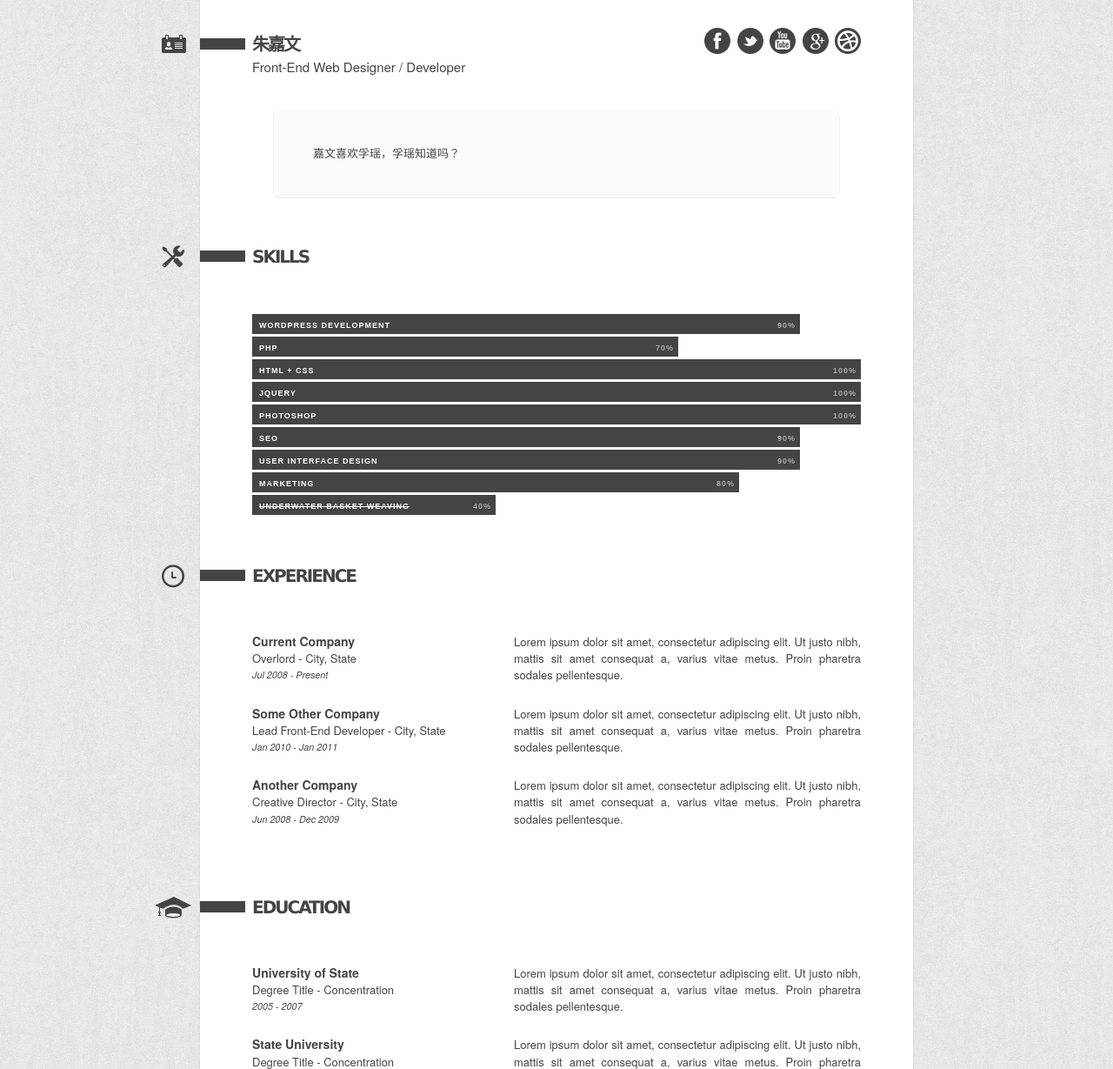
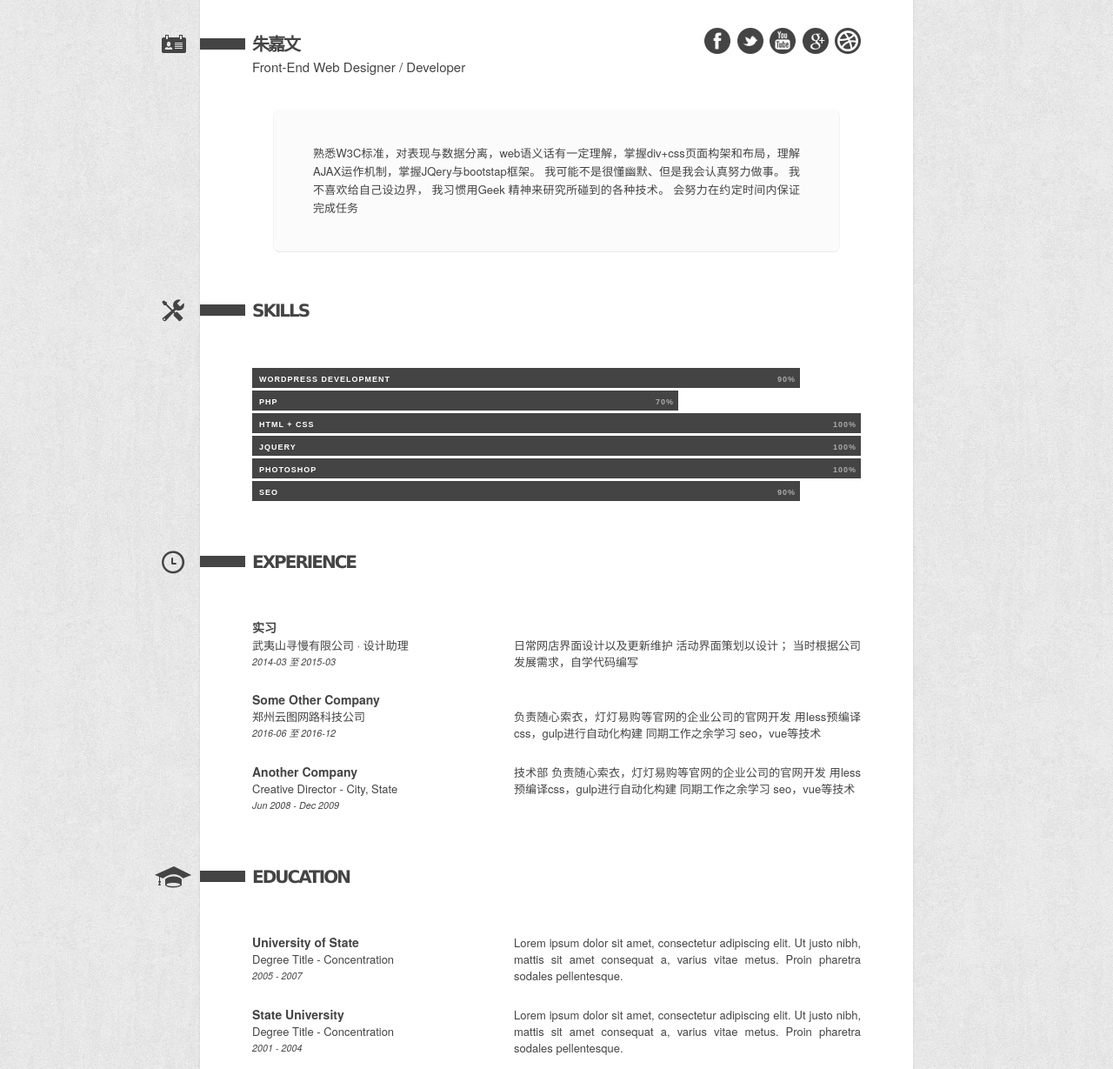
Before and after one commit to zoplle/zoplle.github.io, a plain HTML site: page index.html in a window 1280 px wide. Shown: the part 96-1325 px from the top of the page at 87% size. Drawn offline with Linux system fonts and the light colour scheme.

Commit message:
xg
修改

```diff
--- a/index.html
+++ b/index.html
@@ -34,8 +34,10 @@
 
 	<!--BIO PARAGRAPH-->
 	<p>
-		嘉文喜欢孚瑶，孚瑶知道吗？
-
+		熟悉W3C标准，对表现与数据分离，web语义话有一定理解，掌握div+css页面构架和布局，理解AJAX运作机制，掌握JQery与bootstap框架。
+		我可能不是很懂幽默、但是我会认真努力做事。
+		我不喜欢给自己设边界， 我习惯用Geek 精神来研究所碰到的各种技术。
+		会努力在约定时间内保证完成任务
 		<!--////////////////////////////////////////////////////////////////////////////////////////-->
 		<!--IMAGES BELOW ARE HIDDEN AND WILL ONLY APPEAR IN THE GALLERY LINKED TO IN ABOVE PARAGRAPH -->
 		<!--////////////////////////////////////////////////////////////////////////////////////////-->
@@ -70,9 +72,6 @@
 	<li id="skill4" class="s100"><span>jQuery</span></li>
 	<li id="skill5" class="s100"><span>Photoshop</span></li>
 	<li id="skill6" class="s90"><span>SEO</span></li>
-	<li id="skill7" class="s90"><span>User Interface Design</span></li>
-	<li id="skill8" class="s80"><span>Marketing</span></li>
-	<li id="skill9" class="s40"><span><del>Underwater Basket Weaving</del></span></li>
 </ul><!--end skills-->
 
 <div class="clear"></div>
@@ -84,19 +83,24 @@
 <ul id="jobs">
 	<li>
 		<div class="details">
-			<h3>Current Company</h3>
-			<h4>Overlord - City, State</h4>
-			<h5>Jul 2008 - Present</h5>
+			<h3>实习</h3>
+			<h4>武夷山寻慢有限公司 · 设计助理</h4>
+			<h5>2014-03 至 2015-03</h5>
 		</div>
-		<p>Lorem ipsum dolor sit amet, consectetur adipiscing elit. Ut justo nibh, mattis sit amet consequat a, varius vitae metus. Proin pharetra sodales pellentesque.</p>
+		<p><br>日常网店界面设计以及更新维护
+活动界面策划以设计；
+当时根据公司发展需求，自学代码编写</p>
 	</li>
 	<li>
 		<div class="details">
 			<h3>Some Other Company</h3>
-			<h4>Lead Front-End Developer - City, State</h4>
-			<h5>Jan 2010 - Jan 2011</h5>
+			<h4>郑州云图网路科技公司</h4>
+			<h5>2016-06 至 2016-12
+</h5>
 		</div>
-		<p>Lorem ipsum dolor sit amet, consectetur adipiscing elit. Ut justo nibh, mattis sit amet consequat a, varius vitae metus. Proin pharetra sodales pellentesque.</p>
+		<p><br>负责随心索衣，灯灯易购等官网的企业公司的官网开发
+		用less预编译css，gulp进行自动化构建
+		同期工作之余学习 seo，vue等技术</p>
 	</li>
 	<li>
 		<div class="details">
@@ -104,7 +108,10 @@
 			<h4>Creative Director - City, State</h4>
 			<h5>Jun 2008 - Dec 2009</h5>
 		</div>
-		<p>Lorem ipsum dolor sit amet, consectetur adipiscing elit. Ut justo nibh, mattis sit amet consequat a, varius vitae metus. Proin pharetra sodales pellentesque.</p>
+		<p>技术部
+			负责随心索衣，灯灯易购等官网的企业公司的官网开发
+			用less预编译css，gulp进行自动化构建
+			同期工作之余学习 seo，vue等技术</p>
 	</li>
 </ul><!--end jobs-->
 
```
